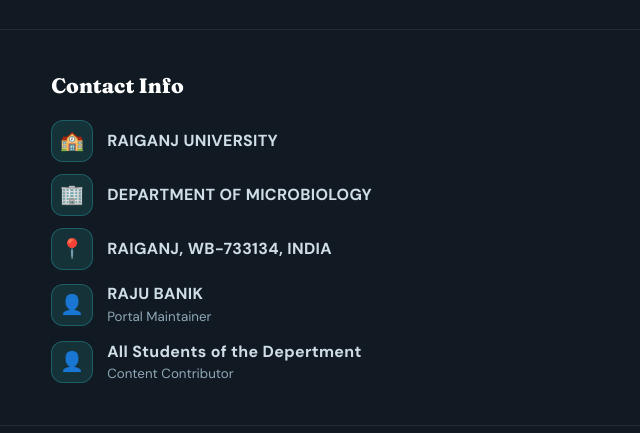
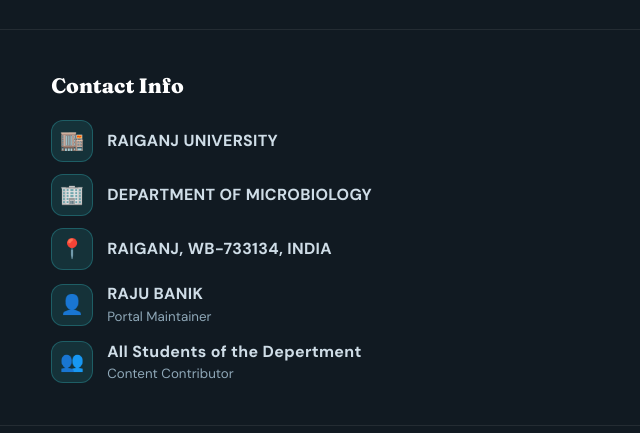
Before and after one commit to susmitadutta7211-sys/rgu-microbiology, a plain HTML site: page index.html in a window 1280 px wide. Shown: the part 2540-2973 px from the top of the page, 0-640 px from the left. Drawn offline with Linux system fonts and the light colour scheme.

Commit message:
Update index.html

```diff
--- a/index.html
+++ b/index.html
@@ -550,12 +550,12 @@
       <div class="container">
         <h2 class="foot-title">Contact Info</h2>
         <ul class="contact-list">
-          <li><span class="ico">🏫</span> RAIGANJ UNIVERSITY</li>
+          <li><span class="ico">🏬</span> RAIGANJ UNIVERSITY</li>
           <li><span class="ico">🏢</span> DEPARTMENT OF MICROBIOLOGY</li>
           <li><span class="ico">📍</span> RAIGANJ, WB-733134, INDIA</li>
           <!-- Editable placeholders: replace the text below with real names / details -->
           <li><span class="ico">👤</span> <span>RAJU BANIK<small>Portal Maintainer</small></span></li>
-          <li><span class="ico">👤</span> <span>All Students of the Depertment<small>Content Contributor</small></span></li>
+          <li><span class="ico">👥</span> <span>All Students of the Depertment<small>Content Contributor</small></span></li>
         </ul>
       </div>
     </div>
```
